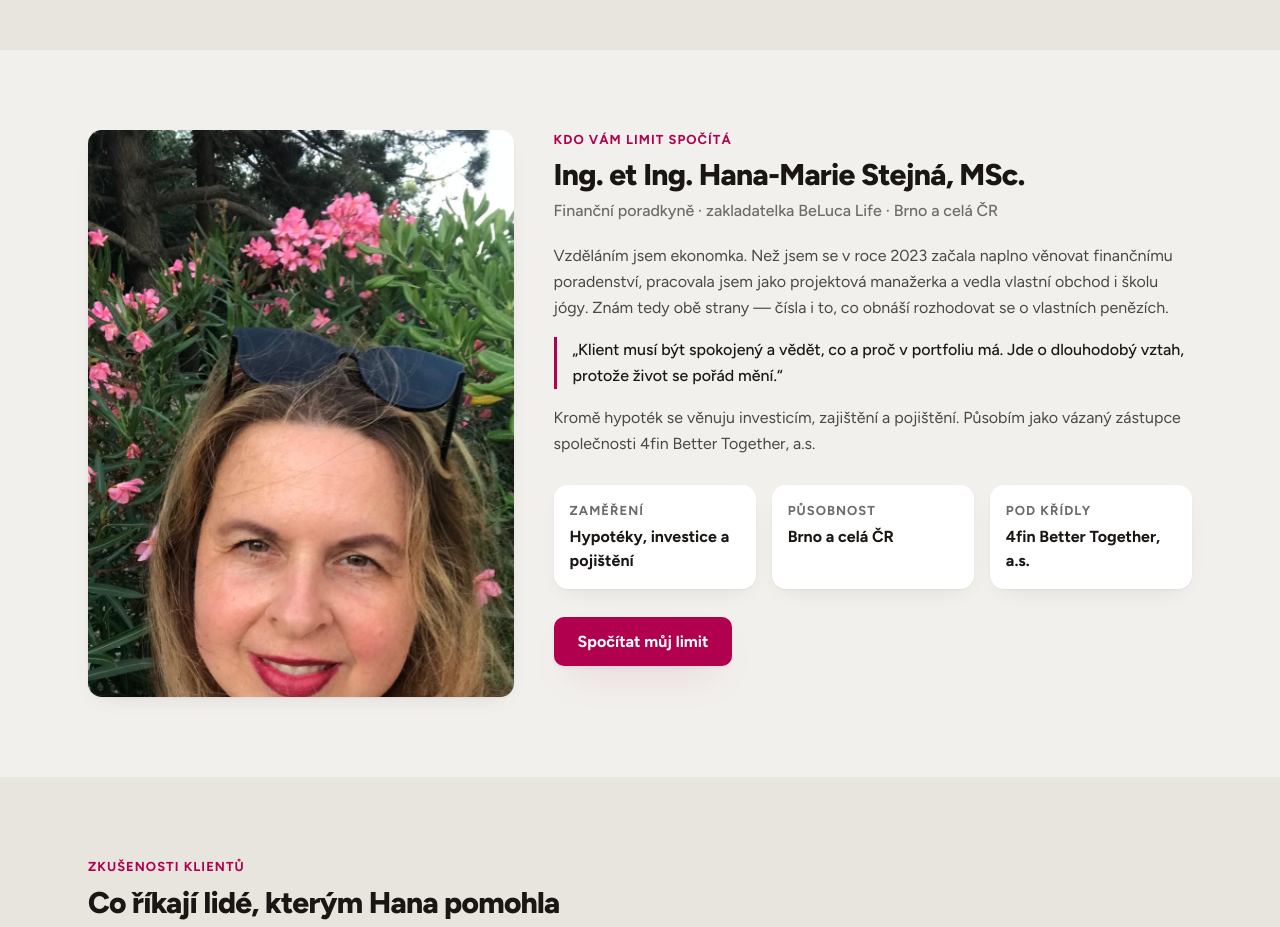
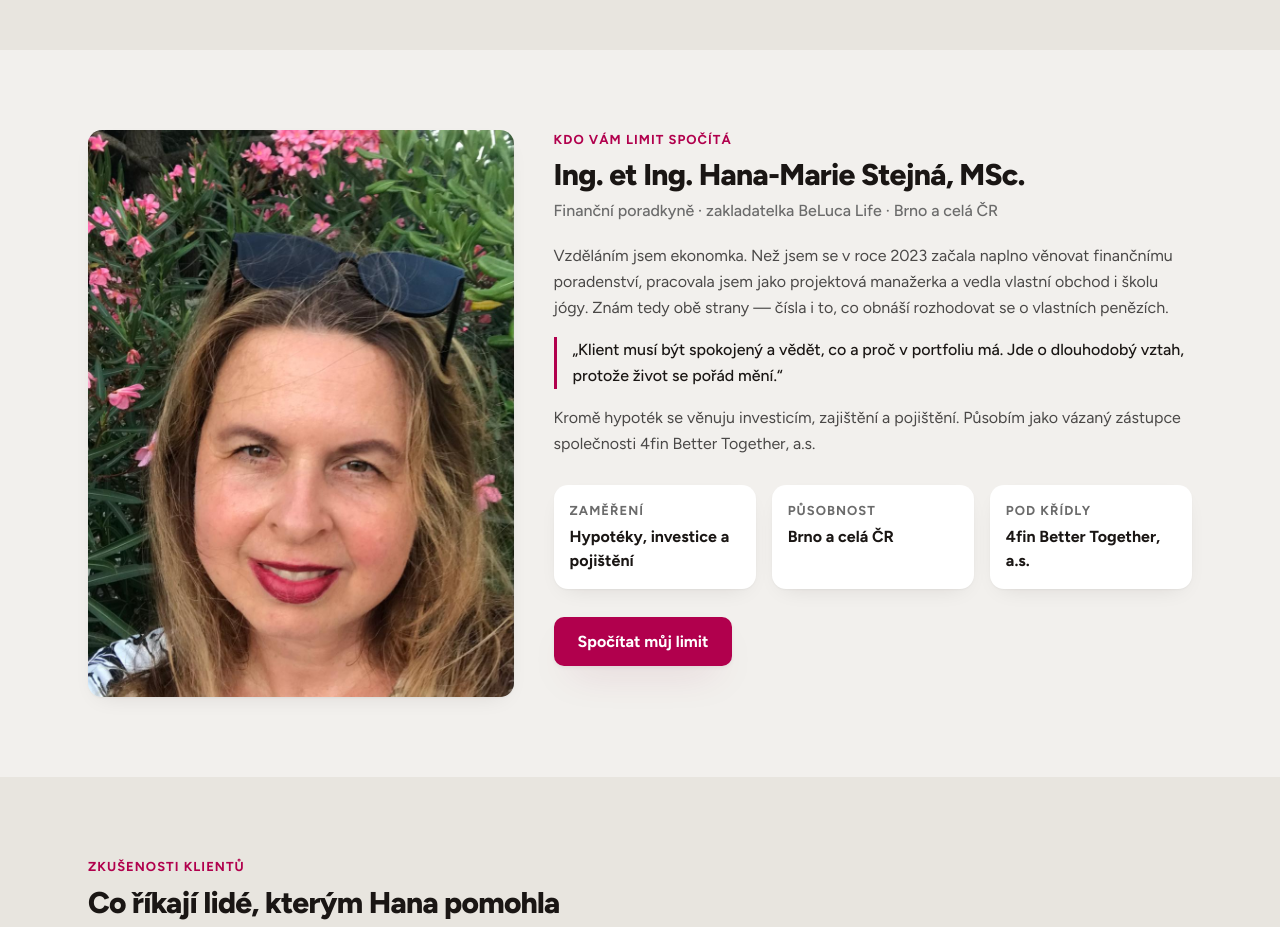
Before and after one commit to Baracunary/Hana-Stejna-kalkulacka, a website built with Vite: page index.html in a window 1280 px wide. Shown: the part 2480-3407 px from the top of the page. Built offline with nearby package versions, Linux system fonts and the light colour scheme; no server answers.

Commit message:
Vystredit foto Hanky v sekci O Hance (object-center misto object-top)

```diff
--- a/index.html
+++ b/index.html
@@ -890,9 +890,11 @@
                 Zdroj: og:image na https://www.belucalife.cz/o-nas — meta tagy stránky
                 (og:description "Ing. et Ing. Hana-Marie Stejná, MSc.") tuto fotku jednoznačně
                 přiřazují k Haně, proto ji lze použít. Originál je portrétní 900×1600 (9:16),
-                proto je zobrazený v poměru 3:4 a object-fit: cover ořízne spodní část snímku,
-                ať zůstane v záběru obličej. TODO (klient): časem nahradit vlastní studiovou
-                fotkou v poměru 3:4 (ideálně 900×1200) pro ostřejší ořez.
+                proto je zobrazený v poměru 3:4 a object-fit: cover ořízne část snímku.
+                object-center ořízne rovnoměrně shora i zdola, ať zůstane obličej vystředěný
+                (object-top uřezával bradu, protože na originálu je obličej níž ve snímku).
+                TODO (klient): časem nahradit vlastní studiovou fotkou v poměru 3:4
+                (ideálně 900×1200) pro ostřejší ořez.
               -->
               <img
                 src="/img/hana-portret.jpg"
@@ -900,7 +902,7 @@
                 width="900"
                 height="1600"
                 loading="lazy"
-                class="aspect-[3/4] w-full rounded-card object-cover object-top shadow-card"
+                class="aspect-[3/4] w-full rounded-card object-cover object-center shadow-card"
               />
             </div>
 
```
